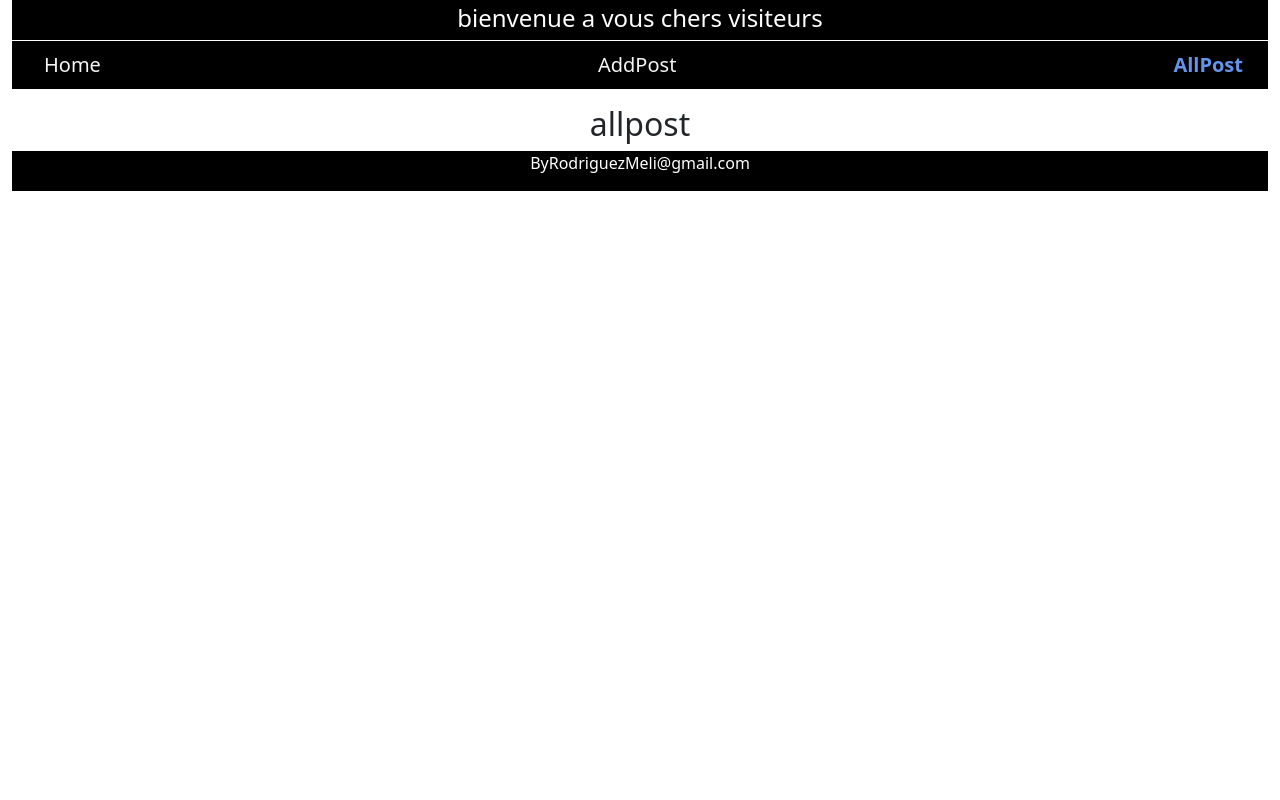
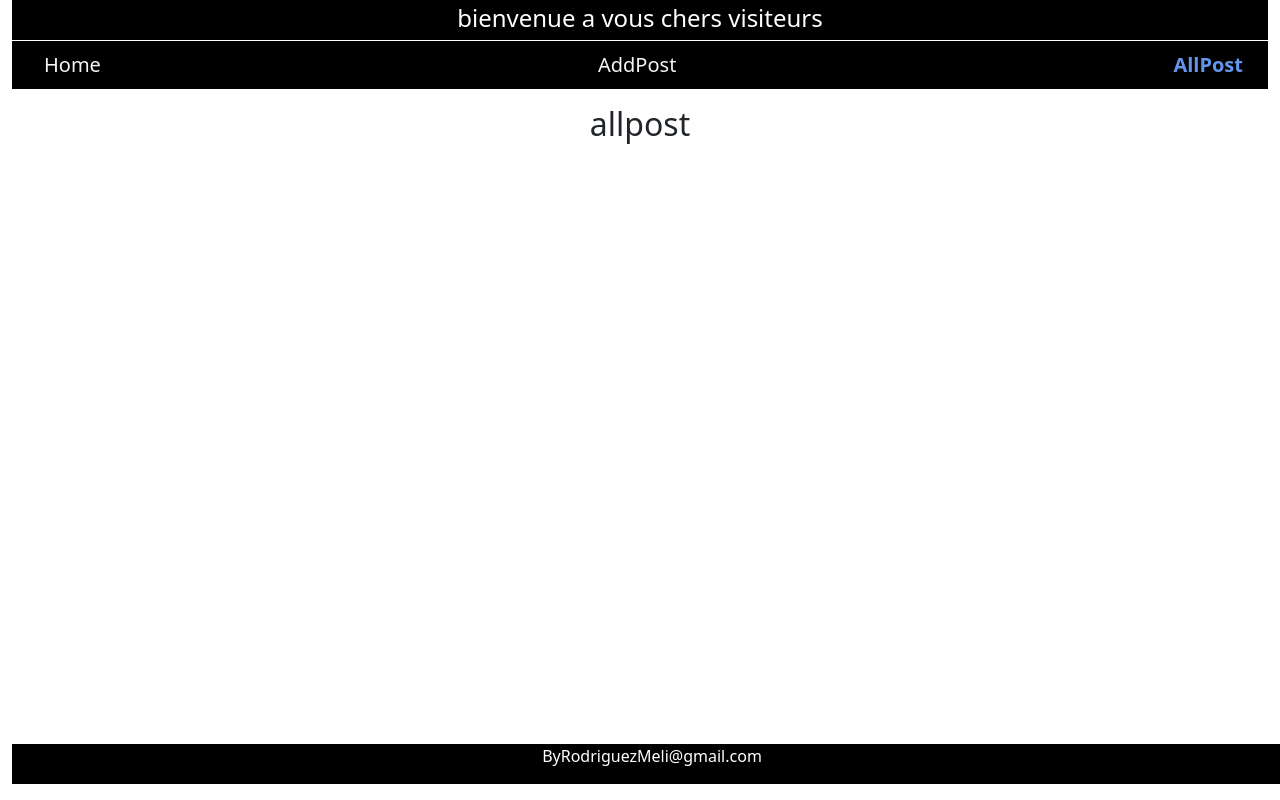
Before and after one commit to Meli-2022/react, a React (Create React App) app: page /allpost in a window 1280 px wide. Built offline with nearby package versions, Linux system fonts and the light colour scheme.

Commit message:
Update footer.css

```diff
--- a/src/css/footer.css
+++ b/src/css/footer.css
@@ -6,4 +6,5 @@
     text-align: center;
     width: 100%;
     bottom:0;
+    position: absolute
 }
```
